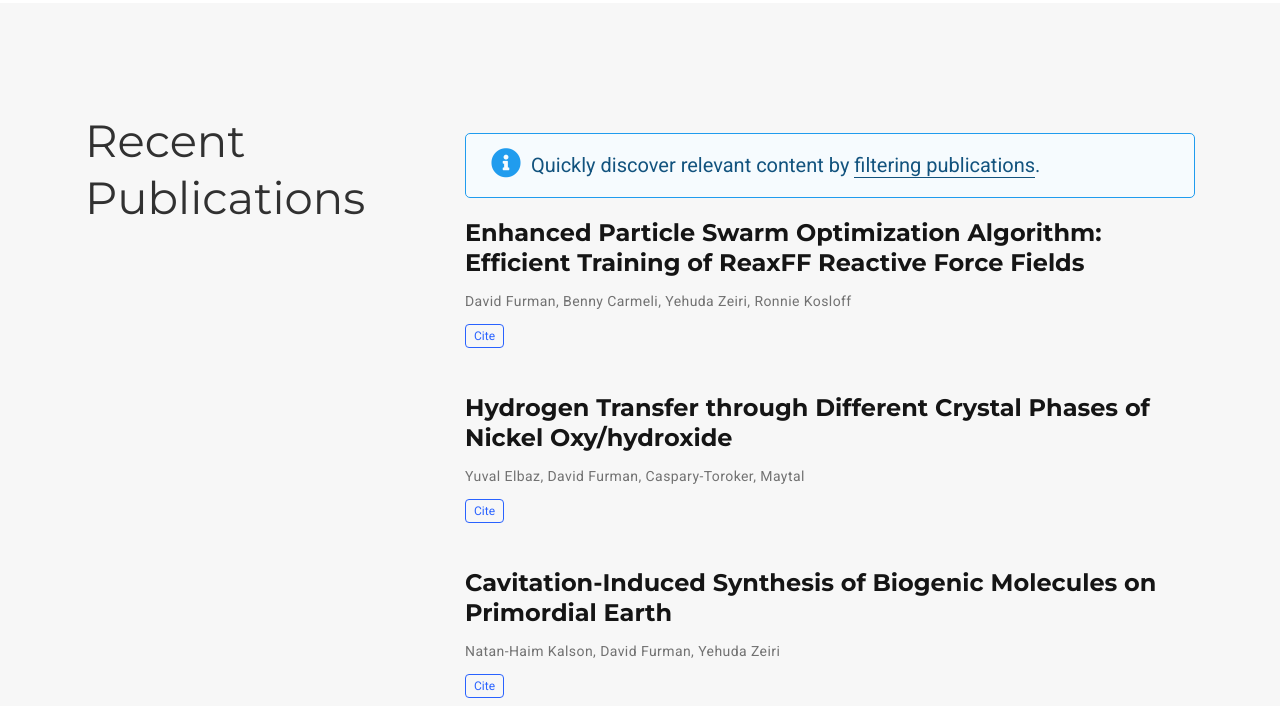
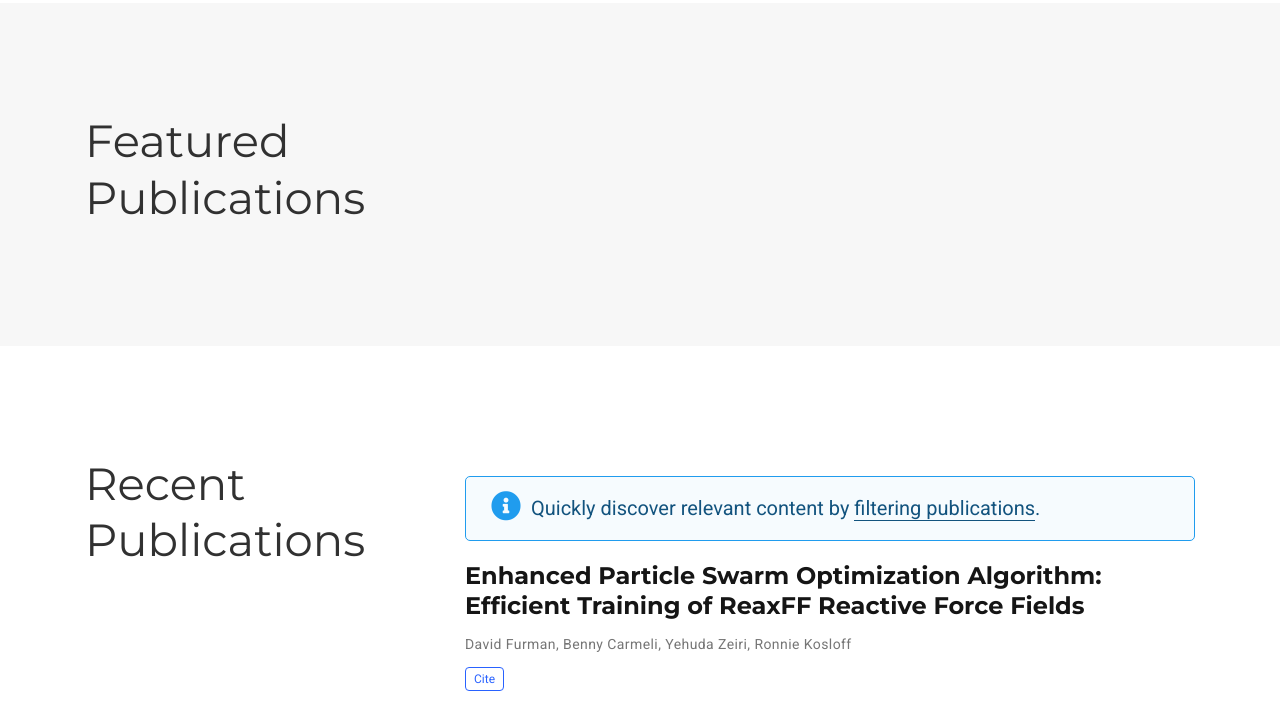
Before and after one commit to df398/df398.github.io, a plain HTML site: page index.html in a window 1280 px wide. Shown: the part 2544-3250 px from the top of the page. Drawn offline with nearby package versions, Linux system fonts and the light colour scheme; some packages are replaced by stand-ins of ours; some icons are missing.

Commit message:
Build website

```diff
--- a/index.html
+++ b/index.html
@@ -957,6 +957,79 @@
   <div class="col-12 col-lg-8">
 
 
+
+
+
+
+
+  </div>
+</div>
+
+    </div>
+  </section>
+
+
+
+
+
+
+
+
+
+
+
+
+
+
+
+
+
+
+
+
+
+
+
+
+
+
+
+
+
+
+
+  <section id="featured" class="home-section wg-featured   "  >
+    <div class="container">
+
+
+
+
+
+
+
+
+
+
+
+
+
+
+
+
+
+
+
+
+
+
+
+
+<div class="row">
+  <div class="col-12 col-lg-4 section-heading">
+    <h1>Featured Publications</h1>
+
+  </div>
+  <div class="col-12 col-lg-8">
 
 
 
```
